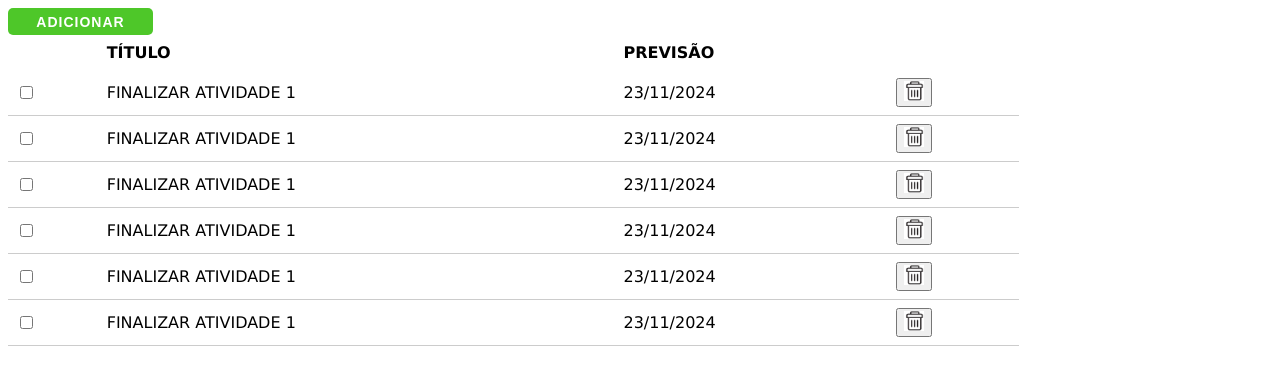
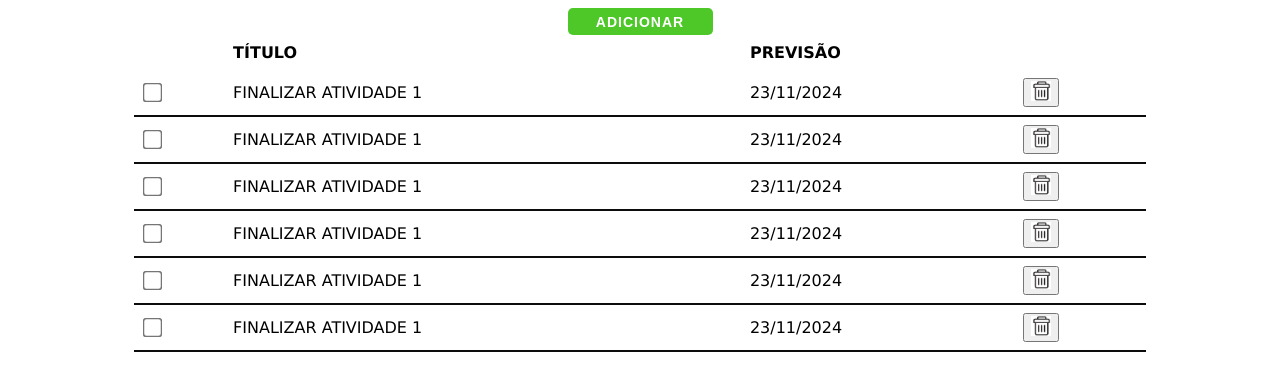
Before and after one commit to brunongomes/app-do-zero-pdi, an Angular app: page / in a window 1280 px wide. Shown: the top 390 px of the page. Built offline with nearby package versions, Linux system fonts and the light colour scheme.

Commit message:
refactor: style task page

```diff
--- a/src/app/components/task-list/task-list.component.css
+++ b/src/app/components/task-list/task-list.component.css
@@ -1,3 +1,9 @@
+.container {
+    display: flex;
+    flex-direction: column; /* Organiza os elementos verticalmente */
+    align-items: center; /* Alinha o conteúdo à direita */
+}
+
 #btn-add-task {
     background-color: #4EC729;
     border: none;
@@ -40,12 +46,14 @@ th, td {
 }
 
 tbody tr {
-    border-bottom: 1px solid #ccc;
+    border-bottom: 2px solid #0c0c0c;
     transition: background-color 0.3s ease;
 }
 
-input[type="checkbox"]:checked ~ td {
-    background-color: #f0f0f0;
+input[type="checkbox"] {
+    transform: scale(1.5);
+    border: 2px solid #333;
+    padding: 5px;
 }
 
 tbody tr:hover {
```
